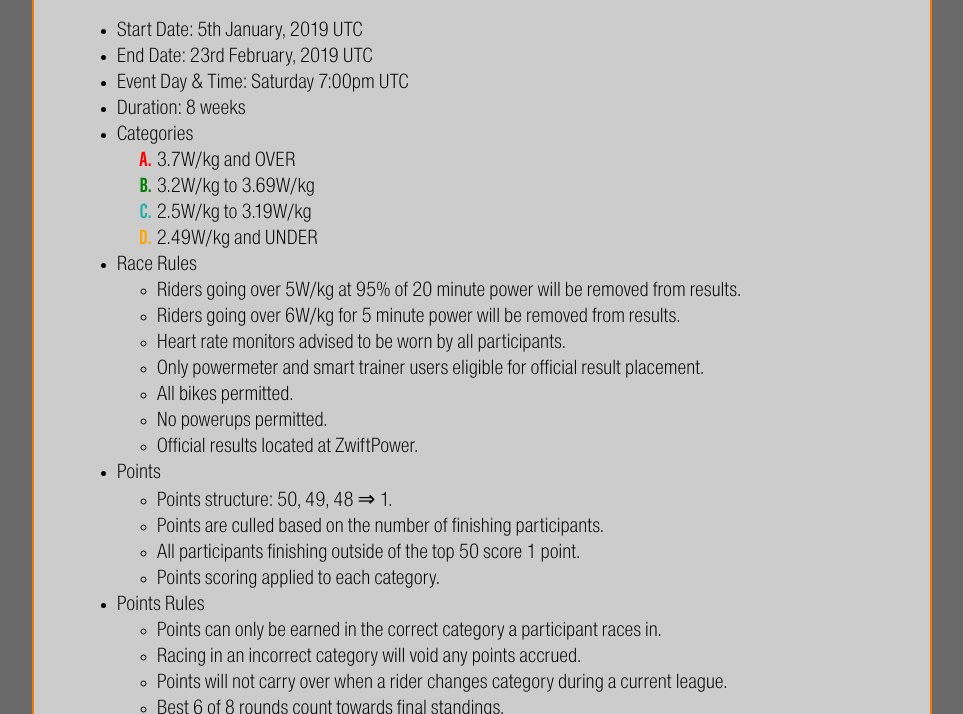
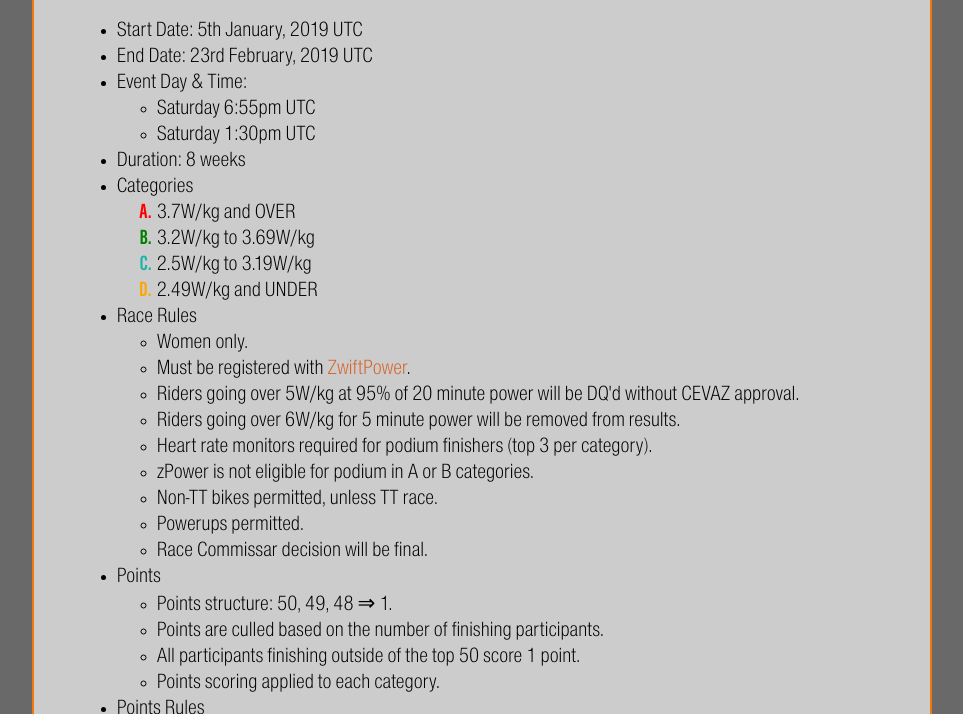
Before and after one commit to jessicah/boltrace.team, a Jekyll site: the page built from wild-women-league.html, in a window 1280 px wide and 900 px high, scrolled down 753 px, cut to the strip 186-900 px from the top of the window. Shown: the whole strip, without its empty margins (158-1121 px from the left). Built offline with Jekyll 4.4.1, drawn with Linux system fonts in a browser that asks for light colours.

Commit message:
Update times and rules for Wild Women league.

```diff
--- a/wild-women-league.html
+++ b/wild-women-league.html
@@ -11,7 +11,11 @@ layout: default
 <ul>
 	<li>Start Date: <span class='date-data' data-date='2019-01-05-19-00'>5th January, 2019 UTC</span></li>
 	<li>End Date: <span class='date-data' data-date='2019-02-23-19-00'>23rd February, 2019 UTC</span></li>
-	<li>Event Day & Time: <span class='date-data' data-date='2019-01-05-19-00' data-format='day-time'>Saturday 7:00pm UTC</span></li>
+	<li>Event Day & Time:
+		<ul>
+			<li><span class='date-data' data-date='2019-01-05-18-55' data-format='day-time'>Saturday 6:55pm UTC</span></li>
+			<li><span class='date-data' data-date='2019-01-05-01-30' data-format='day-time'>Saturday 1:30pm UTC</span></li>
+		</ul>
 	<li>Duration: 8 weeks</li>
 	<li>Categories
 		<ol style='list-style-type: upper-alpha'>
@@ -23,13 +27,15 @@ layout: default
 	</li>
 	<li>Race Rules
 	<ul>
-		<li>Riders going over 5W/kg at 95% of 20 minute power will be removed from results.</li>
+		<li>Women only.</li>
+		<li>Must be registered with <a href='https://www.zwiftpower.com/'>ZwiftPower</a>.</li>
+		<li>Riders going over 5W/kg at 95% of 20 minute power will be DQ'd without CEVAZ approval.</li>
 		<li>Riders going over 6W/kg for 5 minute power will be removed from results.</li>
-		<li>Heart rate monitors advised to be worn by all participants.</li>
-		<li>Only powermeter and smart trainer users eligible for official result placement.</li>
-		<li>All bikes permitted.</li>
-		<li>No powerups permitted.</li>
-		<li>Official results located at ZwiftPower.</li>
+		<li>Heart rate monitors required for podium finishers (top 3 per category).</li>
+		<li>zPower is not eligible for podium in A or B categories.</li>
+		<li>Non-TT bikes permitted, unless TT race.</li>
+		<li>Powerups permitted.</li>
+		<li>Race Commissar decision will be final.</li>
 	</ul>
 	</li>
 	<li>Points
```
